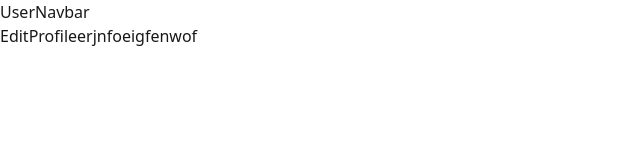
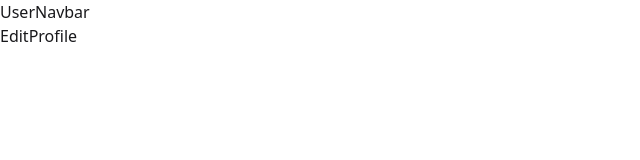
Before and after one commit to Erfan-Khan-Dhrubo/SentryAid, a React (Vite) app in the folder frontend/: page /users/editProfile in a window 1280 px wide. Shown: the top 160 px of the page, without its empty margins (0-640 px from the left). Built offline with nearby package versions, Linux system fonts and the light colour scheme.

Commit message:
Update EditProfile.jsx

```diff
--- a/frontend/src/Pages/EditProfile.jsx
+++ b/frontend/src/Pages/EditProfile.jsx
@@ -1,7 +1,7 @@
 import React from "react";
 
 const EditProfile = () => {
-  return <div>EditProfileerjnfoeigfenwof</div>;
+  return <div>EditProfile</div>;
 };
 
 export default EditProfile;
```
